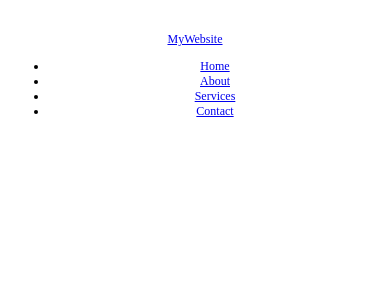
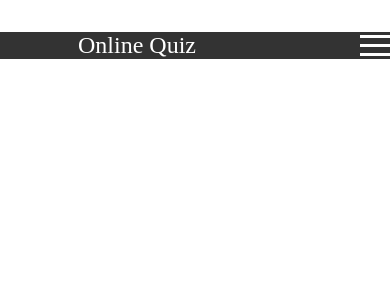
Before and after one commit to kaitoshin2017/online-quiz, a Vue app: page / in a window 390 px wide. Shown: the top 300 px of the page. Built offline with nearby package versions, Linux system fonts and the light colour scheme.

Commit message:
Update HomeView.vue

```diff
--- a/src/views/HomeView.vue
+++ b/src/views/HomeView.vue
@@ -1,25 +1,115 @@
 <template>
     <nav class="navbar">
+      <!-- Logo -->
       <div class="logo">
-                <a href="#">MyWebsite</a>
+        <a href="#">Online Quiz</a>
       </div>
+
+      <!-- Navbar Links -->
       <ul class="nav-links">
         <li><a href="#">Home</a></li>
         <li><a href="#">About</a></li>
-                <li><a href="#">Services</a></li>
-                <li><a href="#">Contact</a></li>
+        <li><a href="#">FAQ</a></li>
+        <li><a href="#">Login</a></li>
+        <li><a href="#">Sign up</a></li>
       </ul>
-            <div class="menu-icon" id="menu-icon">
-                <i class="fas fa-bars"></i>
+
+      <!-- Hamburger Menu Icon -->
+      <div class="burger" id="burger">
+        <div class="line"></div>
+        <div class="line"></div>
+        <div class="line"></div>
       </div>
     </nav>
 </template>
 
 <style>
 
-</style>
-
-<scri>
+* {
+  margin: 0;
+  padding: 0;
+  box-sizing: border-box;
+}
 
 
-</scri>
+.navbar {
+  display: flex;
+  justify-content: space-between;
+  align-items: center;
+  background-color: #333;
+  padding-left: 20%;
+  position: fixed;
+  top: 0;
+  width: 80%;
+}
+
+.navbar .logo a {
+  color: white;
+  font-size: 24px;
+  text-decoration: none;
+}
+
+.nav-links {
+  list-style: none;
+  display: flex;
+}
+
+.nav-links li {
+  margin: 0 20px;
+}
+
+.nav-links a {
+  color: white;
+  text-decoration: none;
+  font-size: 18px;
+  padding: 10px;
+  transition: 0.3s;
+}
+
+.nav-links a:hover {
+  background-color: #555;
+  border-radius: 4px;
+}
+
+/* Hamburger Menu */
+.burger {
+  display: none;
+  cursor: pointer;
+  flex-direction: column;
+  justify-content: space-between;
+  width: 30px;
+  height: 21px;
+}
+
+.burger .line {
+  height: 3px;
+  width: 100%;
+  background-color: white;
+}
+
+@media (max-width: 768px) {
+  .nav-links {
+    display: none;
+    width: 100%;
+    position: absolute;
+    top: 60px;
+    left: 0;
+    background-color: #333;
+    flex-direction: column;
+    align-items: center;
+  }
+
+  .nav-links.active {
+    display: flex;
+  }
+
+  .nav-links li {
+    margin: 10px 0;
+  }
+
+  .burger {
+    display: flex;
+  }
+}
+
+</style>
```
Lines whose indentation alone changed are shown as unchanged.
